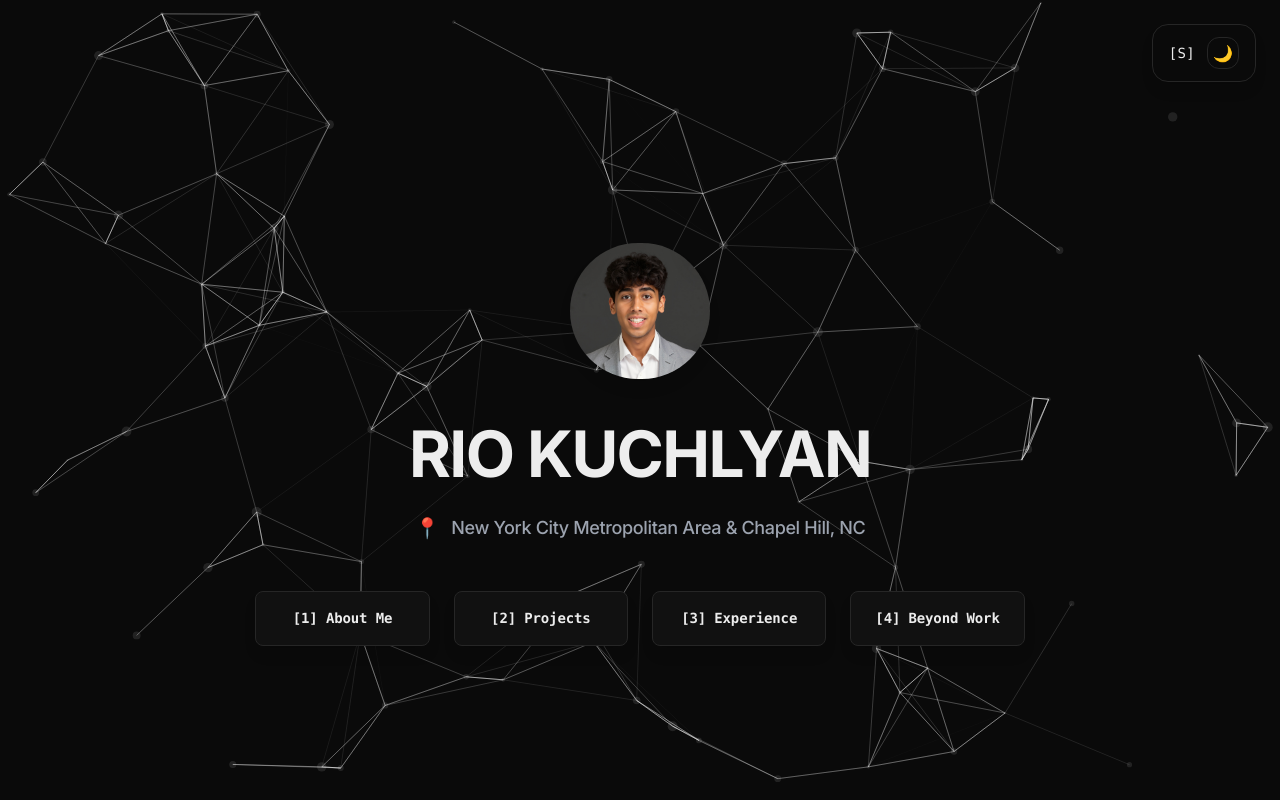
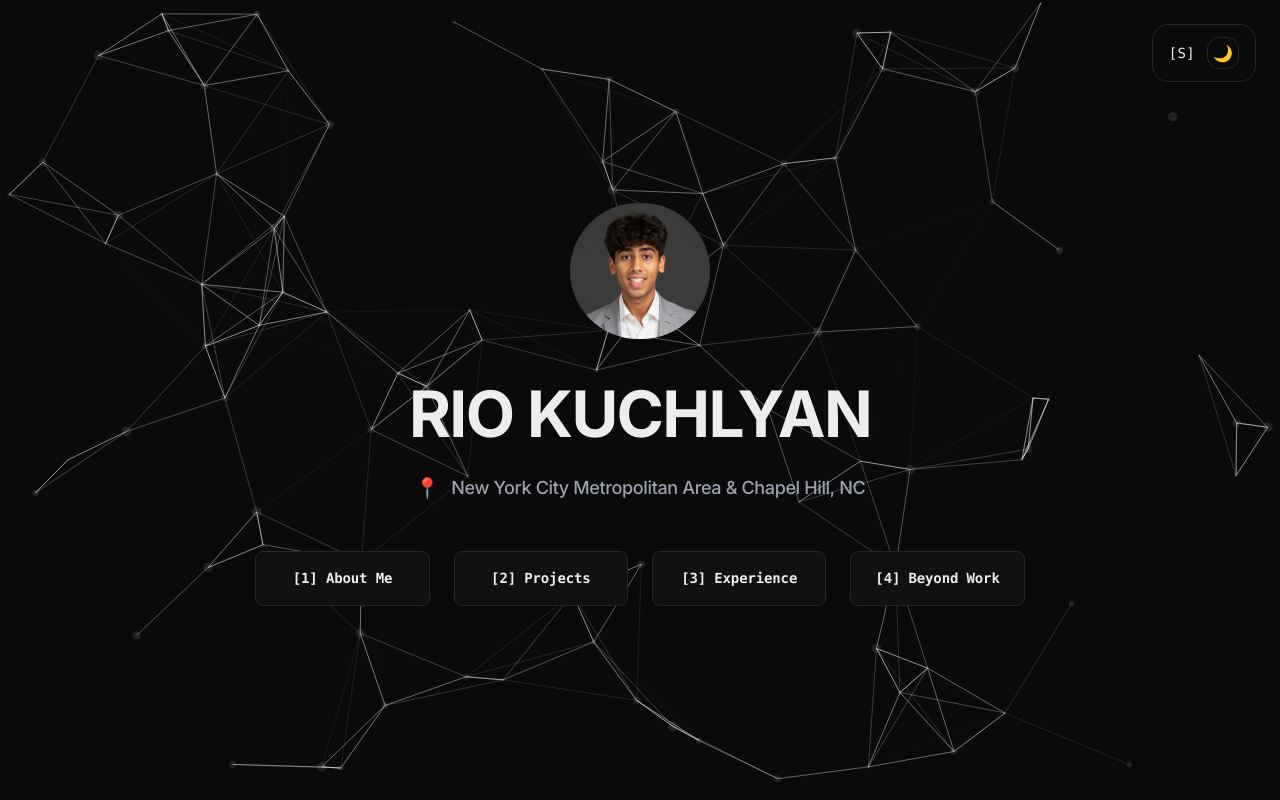
Before and after one commit to riokuchlyan/PortfolioWebsite, a Next.js app: page / in a window 1280 px wide. Built offline with nearby package versions, Linux system fonts and the light colour scheme.

Commit message:
Increase bottom padding in main content area for improved layout and spacing consistency.

```diff
--- a/src/app/page.tsx
+++ b/src/app/page.tsx
@@ -61,7 +61,7 @@ export default function Home() {
 
         <ThemeSwitcher/>
 
-        <main className="flex-1 flex flex-col items-center justify-center text-center max-w-6xl mx-auto px-6 sm:px-8 lg:px-20 pt-32 md:pt-48 pb-12">
+        <main className="flex-1 flex flex-col items-center justify-center text-center max-w-6xl mx-auto px-6 sm:px-8 lg:px-20 pt-32 md:pt-48 pb-32">
           <div className="fade-in-delayed flex flex-col items-center space-y-10 mb-12">
             <div className="hover-lift cursor-pointer relative">
               <div className="absolute inset-0"></div>
```
